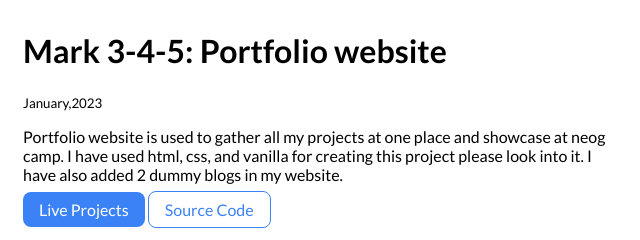
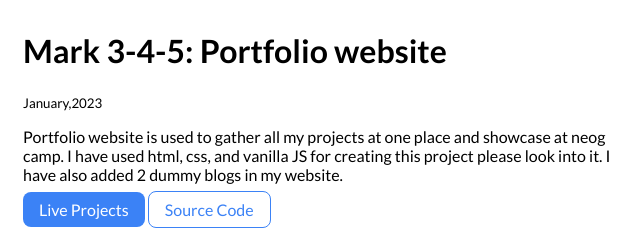
Before and after one commit to Shubhamrana99/shubhamrana-portfolio, a plain HTML site: page projects.html in a window 1280 px wide. Shown: the part 1200-1440 px from the top of the page, 337-977 px from the left. Drawn offline with Linux system fonts and the light colour scheme.

Commit message:
spelling mistake

```diff
--- a/projects.html
+++ b/projects.html
@@ -77,7 +77,7 @@
                 <h1>Mark 3-4-5: Portfolio website </h1>
                 <small>January,2023</small>
                 <p>
-                    Portfolio website is used to gather all my projects at one place and showcase at neog camp. I have used html, css, and vanilla for creating this project please look into it. I have also added 2 dummy blogs in my website.
+                    Portfolio website is used to gather all my projects at one place and showcase at neog camp. I have used html, css, and vanilla JS for creating this project please look into it. I have also added 2 dummy blogs in my website.
                 </p>
 
                 <a class="link primary-link"
```
